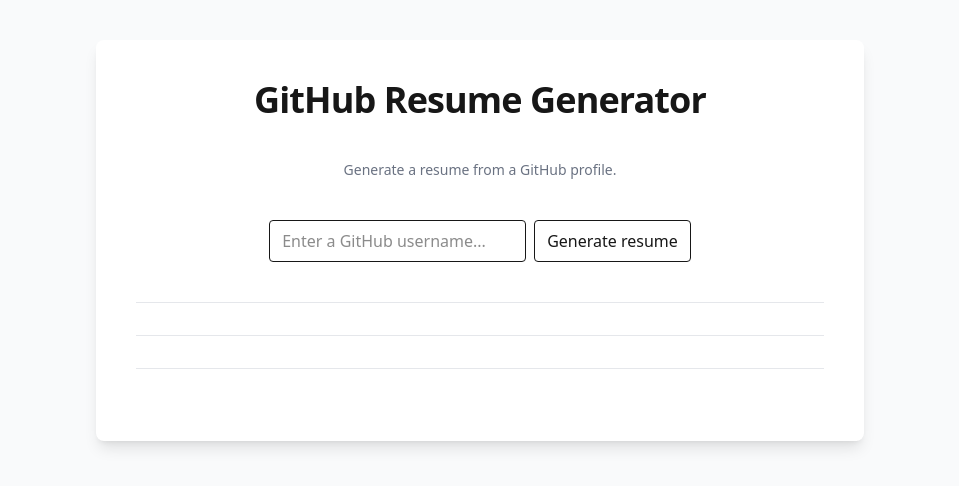
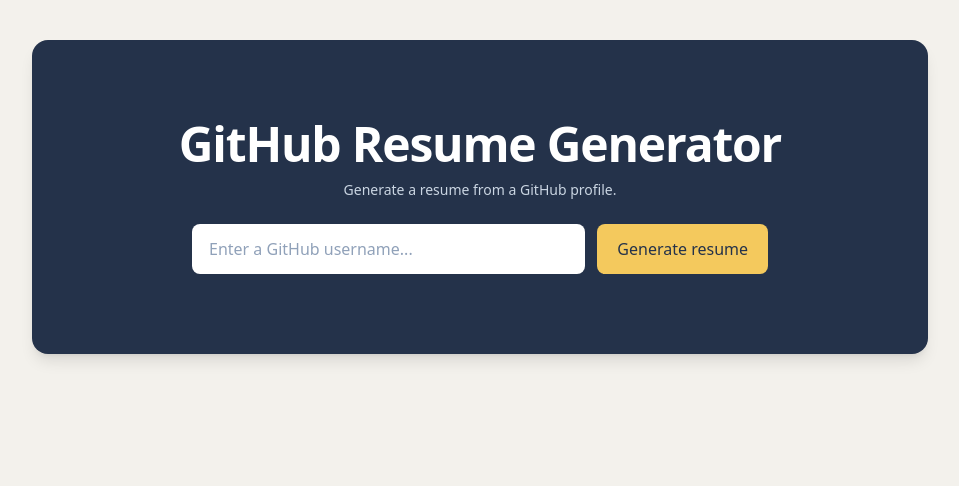
Before and after one commit to m-amroune/github-resume-generator, a Next.js app: page / in a window 1280 px wide. Shown: the top 486 px of the page, without its empty margins (160-1119 px from the left). Built offline with nearby package versions, Linux system fonts and the light colour scheme.

Commit message:
style: refresh generator layout

```diff
--- a/app/page.tsx
+++ b/app/page.tsx
@@ -105,14 +105,26 @@
   };
 
   return (
-    <main className="min-h-screen bg-gray-50 py-10">
-      <div className="max-w-3xl mx-auto bg-white shadow-lg rounded-lg p-10 space-y-10 text-center">
-        <h1 className="text-4xl font-bold tracking-tight">
+    <main className="min-h-screen bg-[#f3f1ec] px-4 py-10">
+      <div className="mx-auto max-w-4xl space-y-8">
+        <section className="rounded-2xl bg-[#24324a] px-6 py-16 text-center text-white shadow-lg sm:px-10 sm:py-20">
+          <h1 className="text-4xl font-bold tracking-tight sm:text-5xl">
             GitHub Resume Generator
           </h1>
-        <p className="text-sm text-gray-500">
+
+          <p className="mt-3 text-sm text-slate-300">
             Generate a resume from a GitHub profile.
           </p>
+
+          <div className="mt-6">
+            <SearchForm onSubmit={handleGenerate} disabled={loading} />
+          </div>
+
+          {loading && <p className="mt-4 text-slate-300">Loading...</p>}
+
+          {error && <p className="mt-4 text-red-300">{error}</p>}
+        </section>
+
         {user && (
           <button
             onClick={() => window.print()}
@@ -122,12 +134,8 @@
           </button>
         )}
 
-        <SearchForm onSubmit={handleGenerate} disabled={loading} />
-
-        {loading && <p className="text-gray-500">Loading...</p>}
-
-        {error && <p className="text-red-500">{error}</p>}
-
+        {user && (
+          <div className="rounded-2xl bg-white p-10 text-center shadow-lg">
             {/* User header */}
             {user && (
               <div className="flex items-center justify-center gap-6 border rounded-xl p-6 bg-gray-50 shadow-sm">
@@ -246,6 +254,8 @@
               </div>
             )}
           </div>
+        )}
+      </div>
     </main>
   );
 }
--- a/components/SearchForm.tsx
+++ b/components/SearchForm.tsx
@@ -29,7 +29,7 @@
 
   return (
     <form
-      className="flex items-center justify-center gap-2"
+      className="mx-auto flex w-full max-w-xl flex-col gap-3 sm:flex-row sm:flex-wrap"
       onSubmit={(e) => {
         e.preventDefault();
 
@@ -45,19 +45,19 @@
     >
       <input
         placeholder="Enter a GitHub username..."
-        className="border px-3 py-2 rounded"
+        className="w-full rounded-lg border border-white/20 bg-white px-4 py-3 text-slate-900 outline-none placeholder:text-slate-400 focus:ring-2 focus:ring-[#e07a5f] sm:flex-1"
         value={username}
         onChange={(e) => setUsername(e.target.value)}
       />
 
       <button
         disabled={disabled}
-        className="border px-3 py-2 rounded cursor-pointer"
+        className="rounded-lg bg-[#f4c95d] px-5 py-3 font-medium text-[#24324a] cursor-pointer transition hover:bg-[#e5b84c] disabled:cursor-not-allowed disabled:opacity-50"
       >
         Generate resume
       </button>
 
-      {error && <p className="text-red-500 text-sm">{error}</p>}
+      {error && <p className="w-full text-sm text-red-200">{error}</p>}
     </form>
   );
 };
```
Lines whose indentation alone changed are shown as unchanged.
